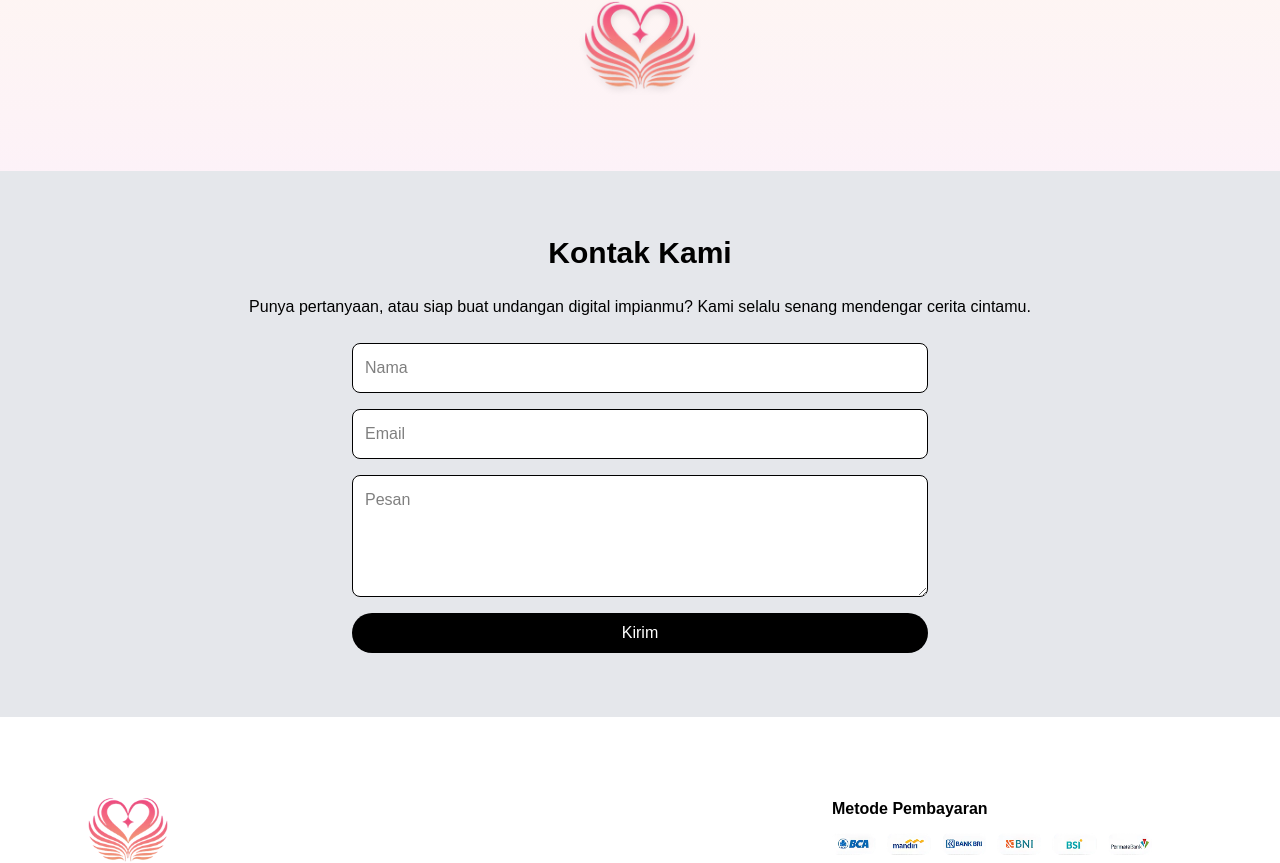
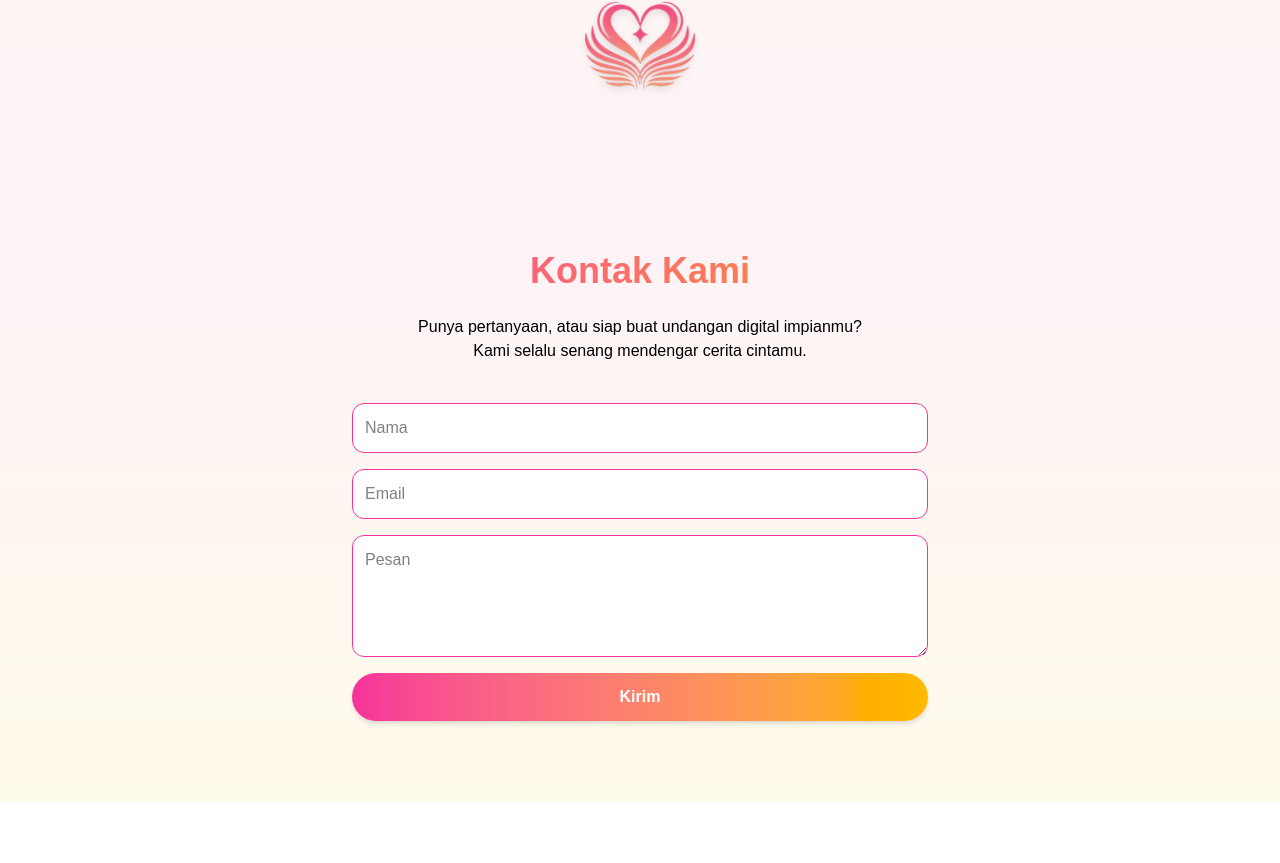
Before and after one commit to Alfianzyh/dari-kami-untukmu, a Next.js app: page / in a window 1280 px wide. Shown: the part 3467-4330 px from the top of the page. Built offline with nearby package versions, Linux system fonts and the light colour scheme.

Commit message:
update: style contact

```diff
--- a/src/components/contact.jsx
+++ b/src/components/contact.jsx
@@ -1,32 +1,62 @@
+"use client";
+
+import { motion } from "framer-motion";
+
 export default function Contact() {
   return (
-    <section className="py-16 bg-gray-200" id="contact">
-      <div className="max-w-4xl mx-auto px-6 text-center">
-        <h2 className="text-3xl font-bold mb-6">Kontak Kami</h2>
-        <p className="text-black mb-6">
-          Punya pertanyaan, atau siap buat undangan digital impianmu? Kami selalu
-          senang mendengar cerita cintamu.
-        </p>
-        <form className="grid gap-4 text-left max-w-xl mx-auto">
+    <section className="py-20 bg-gradient-to-b from-pink-50 to-amber-50" id="contact">
+      <div className="max-w-4xl mx-auto px-6 text-center font-poppins">
+        <motion.h2
+          className="text-3xl md:text-4xl font-bold mb-6 bg-gradient-to-r from-pink-500 to-amber-500 text-transparent bg-clip-text"
+          initial={{ opacity: 0, y: -30 }}
+          whileInView={{ opacity: 1, y: 0 }}
+          transition={{ duration: 0.6, ease: "easeOut" }}
+          viewport={{ once: true }}
+        >
+          Kontak Kami
+        </motion.h2>
+
+        <motion.p
+          className="text-black mb-10 font-medium max-w-2xl mx-auto"
+          initial={{ opacity: 0, y: -20 }}
+          whileInView={{ opacity: 1, y: 0 }}
+          transition={{ duration: 0.6, delay: 0.2 }}
+          viewport={{ once: true }}
+        >
+          Punya pertanyaan, atau siap buat undangan digital impianmu?
+          <br />Kami selalu senang mendengar cerita cintamu.
+        </motion.p>
+
+        <motion.form
+          className="grid gap-4 text-left max-w-xl mx-auto"
+          initial={{ opacity: 0, scale: 0.9 }}
+          whileInView={{ opacity: 1, scale: 1 }}
+          transition={{ duration: 0.6, delay: 0.3 }}
+          viewport={{ once: true }}
+        >
           <input
             type="text"
             placeholder="Nama"
-            className="border p-3 rounded-lg bg-white"
+            className="border border-pink-500 p-3 rounded-xl bg-white focus:ring-2 focus:ring-amber-400 outline-none transition font-medium"
           />
           <input
             type="email"
             placeholder="Email"
-            className="border p-3 rounded-lg bg-white"
+            className="border border-pink-500 p-3 rounded-xl bg-white focus:ring-2 focus:ring-amber-400 outline-none transition font-medium"
           />
           <textarea
             placeholder="Pesan"
-            className="border p-3 rounded-lg bg-white"
             rows="4"
+            className="border border-pink-500 p-3 rounded-xl bg-white focus:ring-2 focus:ring-amber-400 outline-none transition font-medium"
           ></textarea>
-          <button className="px-6 py-2 bg-black text-white rounded-full cursor-pointer hover:bg-gray-700 transition">
+          <motion.button
+            whileHover={{ scale: 1.05 }}
+            whileTap={{ scale: 0.95 }}
+            className="px-6 py-3 bg-gradient-to-r from-pink-500 to-amber-400 text-white rounded-full font-semibold shadow-md cursor-pointer hover:opacity-90 transition"
+          >
             Kirim
-          </button>
-        </form>
+          </motion.button>
+        </motion.form>
       </div>
     </section>
   );
```
